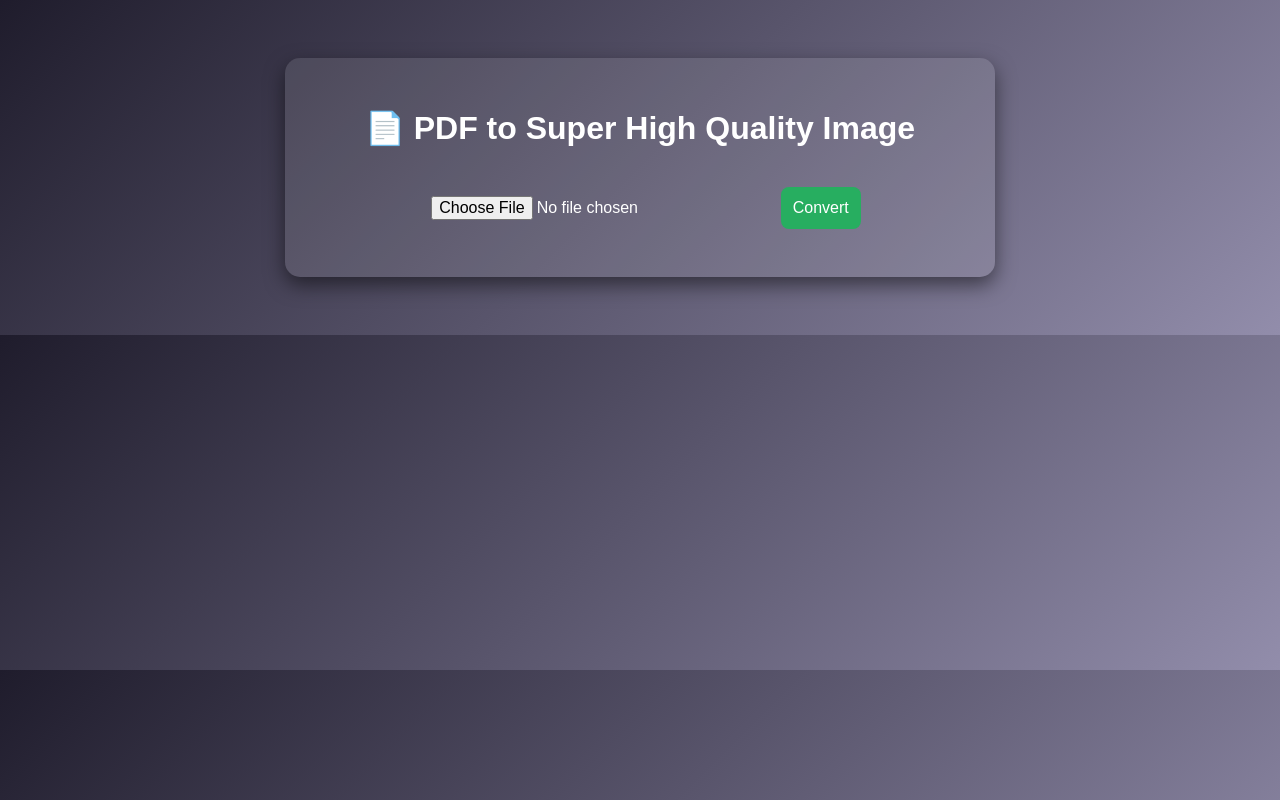
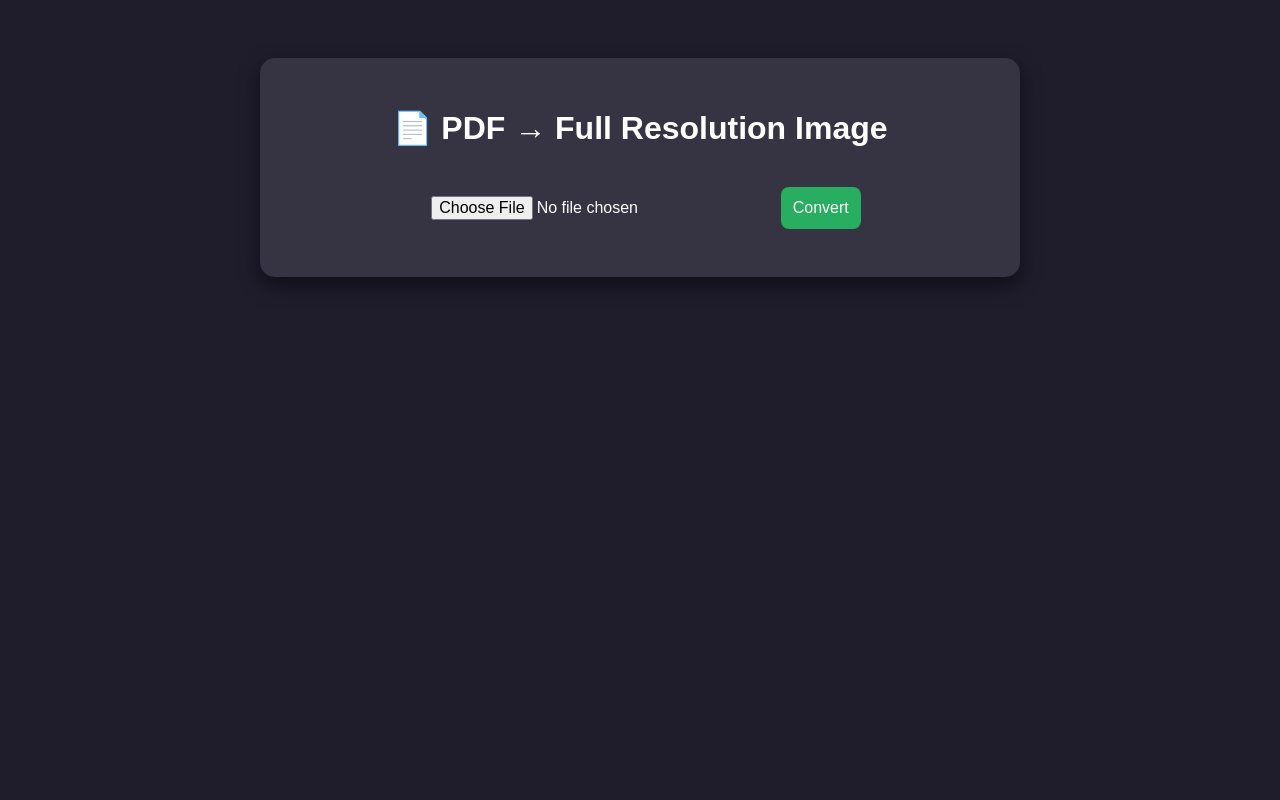
Before and after one commit to LNC07/Pdf-to-image-, a plain HTML site: page index.html in a window 1280 px wide. Drawn offline with Linux system fonts and the light colour scheme.

Commit message:
Update index.html

```diff
--- a/index.html
+++ b/index.html
@@ -1,14 +1,13 @@
-
 <!DOCTYPE html>
 <html lang="en">
 <head>
 <meta charset="UTF-8">
 <meta name="viewport" content="width=device-width, initial-scale=1.0">
-<title>PDF to Super High Quality Image</title>
+<title>PDF to High-Resolution Image</title>
 <style>
-body { font-family: Arial; background: linear-gradient(135deg, #1f1c2c, #928dab); color: white; text-align: center; padding: 50px; }
-.container { max-width: 650px; margin:auto; background: rgba(255,255,255,0.1); padding:30px; border-radius:15px; box-shadow:0 8px 20px rgba(0,0,0,0.5);}
-input, button { margin: 15px; padding: 12px; border-radius:8px; border:none; font-size:16px; }
+body { font-family: Arial; background: #1f1c2c; color:white; text-align:center; padding:50px;}
+.container { max-width:700px; margin:auto; background: rgba(255,255,255,0.1); padding:30px; border-radius:15px; box-shadow:0 8px 20px rgba(0,0,0,0.5);}
+input, button { margin:15px; padding:12px; border-radius:8px; border:none; font-size:16px;}
 button { background:#27ae60; cursor:pointer; color:white;}
 button:hover { background:#2ecc71;}
 .page-container { margin-top:20px;}
@@ -19,7 +18,7 @@ canvas { margin-bottom:20px; border:2px solid white; border-radius:10px; max-wid
 </head>
 <body>
 <div class="container">
-<h1>📄 PDF to Super High Quality Image</h1>
+<h1>📄 PDF → Full Resolution Image</h1>
 <input type="file" id="pdfFile" accept="application/pdf">
 <button onclick="convertPDF()">Convert</button>
 <div id="output"></div>
@@ -41,9 +40,8 @@ async function convertPDF(){
     for(let i=1; i<=pdf.numPages; i++){
       const page = await pdf.getPage(i);
 
-      // High DPI scale (4x) → zoom safe
-      const scale = 4;
-      const viewport = page.getViewport({scale: scale});
+      // Original scale for max quality
+      const viewport = page.getViewport({ scale: 2.5 });
 
       const canvas = document.createElement("canvas");
       const context = canvas.getContext("2d");
@@ -51,10 +49,9 @@ async function convertPDF(){
       canvas.width = viewport.width;
 
       await page.render({canvasContext: context, viewport: viewport}).promise;
-
       outputDiv.appendChild(canvas);
 
-      // Create download link using Blob for high-quality image
+      // Download button (high-res)
       canvas.toBlob(function(blob){
         const link = document.createElement("a");
         link.href = URL.createObjectURL(blob);
```
